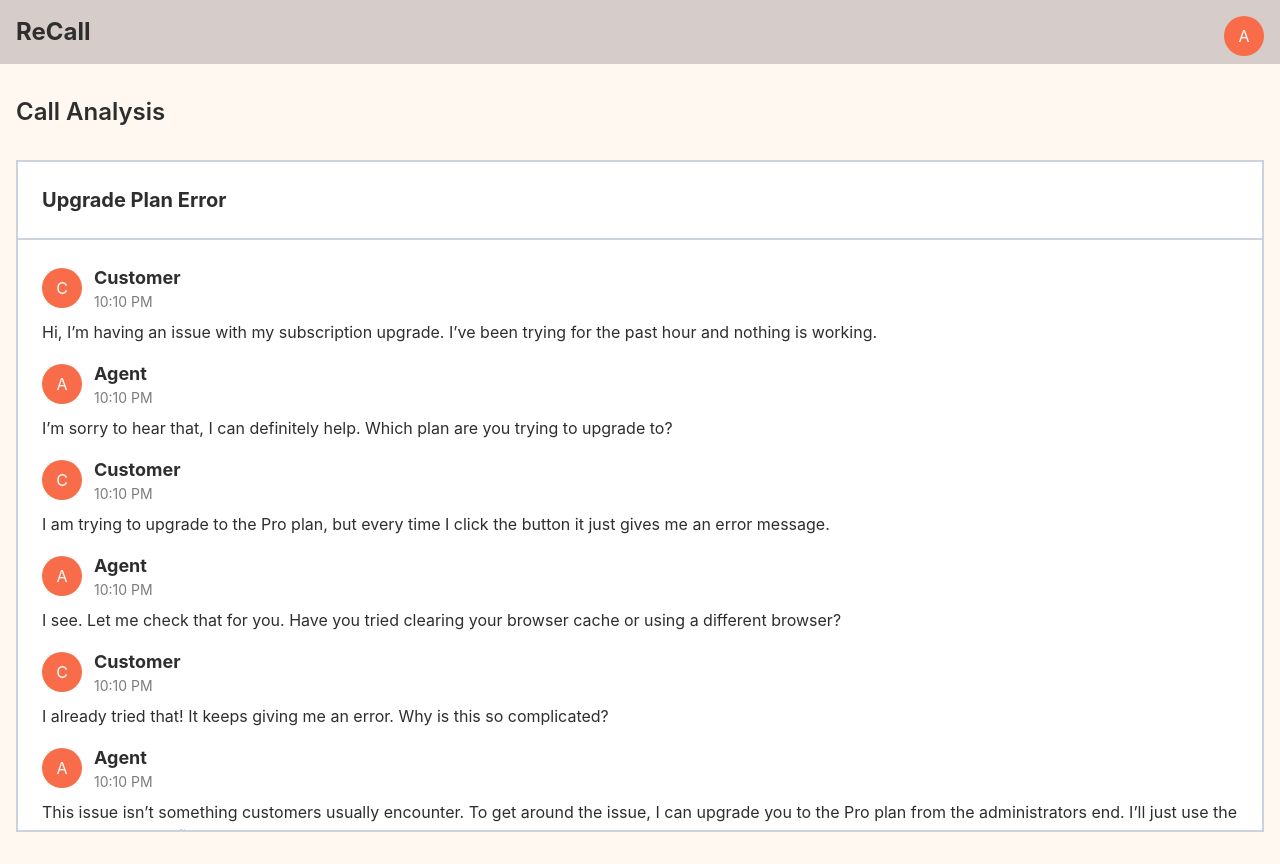
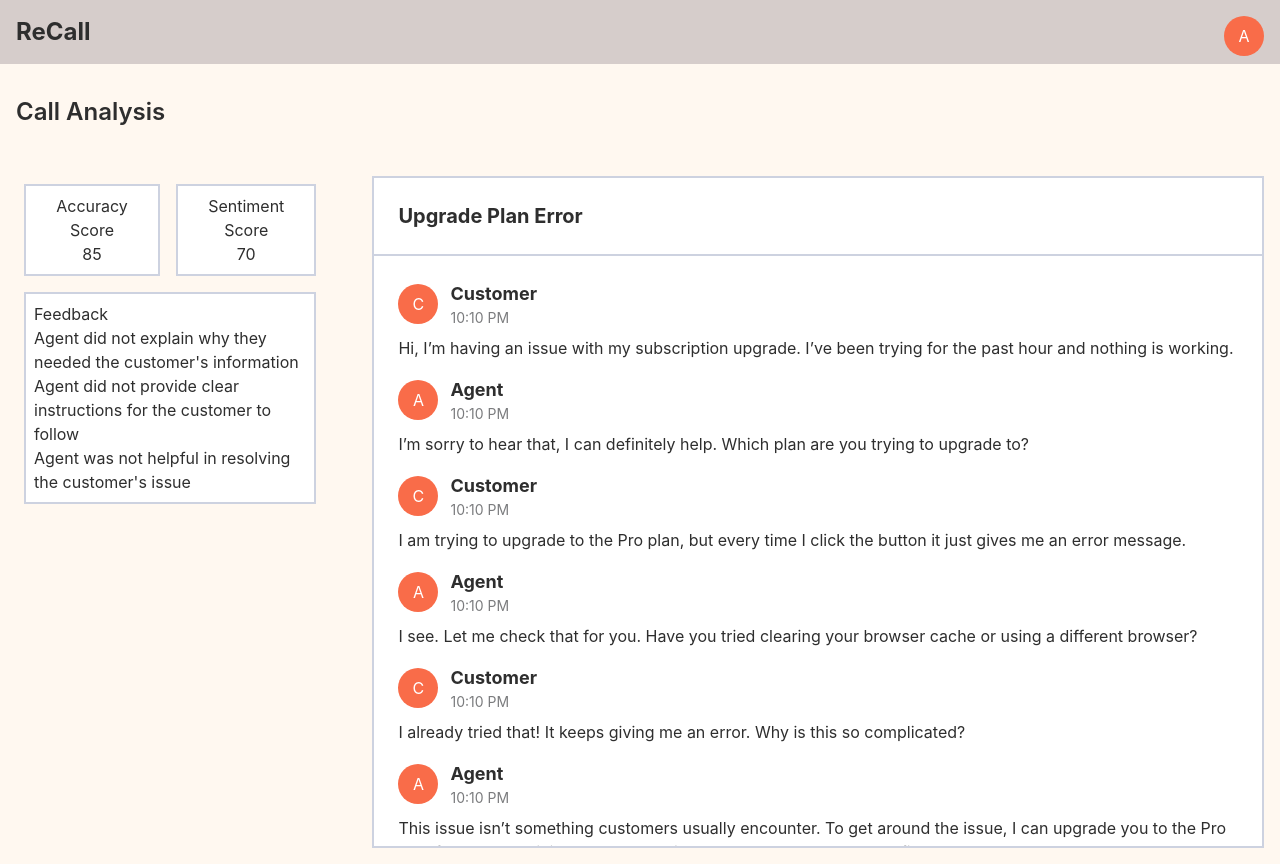
Before and after one commit to HarryXu497/CSC207-FTL, a React (Vite) app in the folder packages/web/: page / in a window 1280 px wide. Built offline with nearby package versions, Linux system fonts and the light colour scheme.

Commit message:
feat: add Score and Feedback info

```diff
--- a/packages/web/src/CallAnalysisPage.tsx
+++ b/packages/web/src/CallAnalysisPage.tsx
@@ -8,7 +8,24 @@ export default function CallAnalysisPage() {
     <main className="min-h-screen w-full">
         <NavBar className="mb-4" />
         <h1 className="mb-4 text-left text-2xl font-semibold p-4">Call Analysis</h1>
-        <Conversation messages={messages} title="Upgrade Plan Error" />
+        <div className = "flex gap-4">
+          <div className = "flex-col gap-4 m-4 p-2 w-1/4">
+            <div className = "flex gap-4 mb-4">
+              <Card className = "scoreCardSimple"> <h1>Accuracy Score</h1> <p className = "score">85</p></Card>
+              <Card className = "scoreCardSimple"> <h1>Sentiment Score</h1> <p className = "score">70</p></Card>
+            </div>
+            <Card className = "feedback"> <p>Feedback</p>
+              <ul>
+                <li>Agent did not explain why they needed the customer's information</li>
+                <li>Agent did not provide clear instructions for the customer to follow</li>
+                <li>Agent was not helpful in resolving the customer's issue</li>
+              </ul>
+            </Card>
+          </div>
+          <div className = "w-3/4">
+            <Conversation className = "conversation" messages={messages} title="Upgrade Plan Error" />
+          </div>
+        </div>
 
     </main>
   );
--- a/packages/web/src/index.css
+++ b/packages/web/src/index.css
@@ -56,4 +56,10 @@
   .conversationEnd{
     @apply text-secondary text-sm text-center mt-2 pb-2;
   }
+  .scoreCardSimple{
+    @apply text-primary text-center p-2;
+  }
+  .feedback{
+    @apply text-primary p-2;
+  }
 }
```
